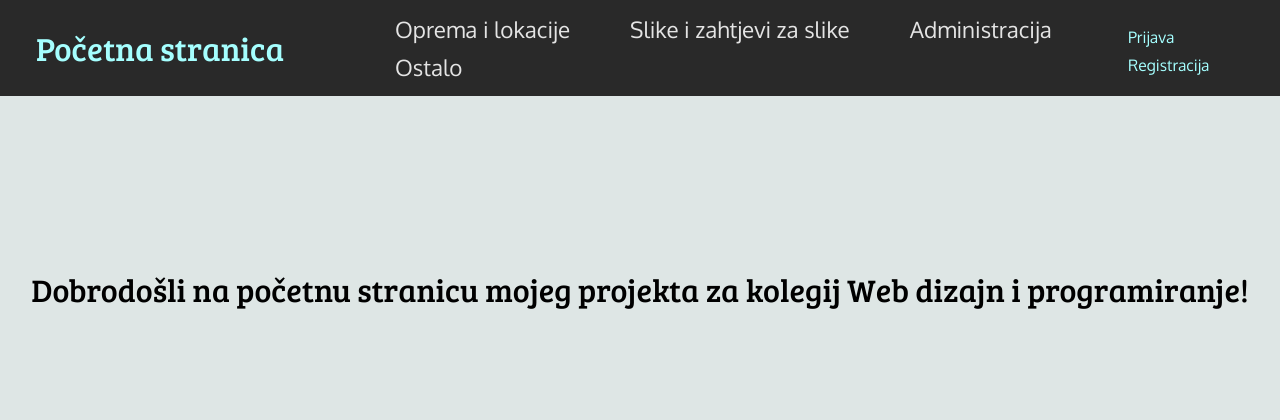
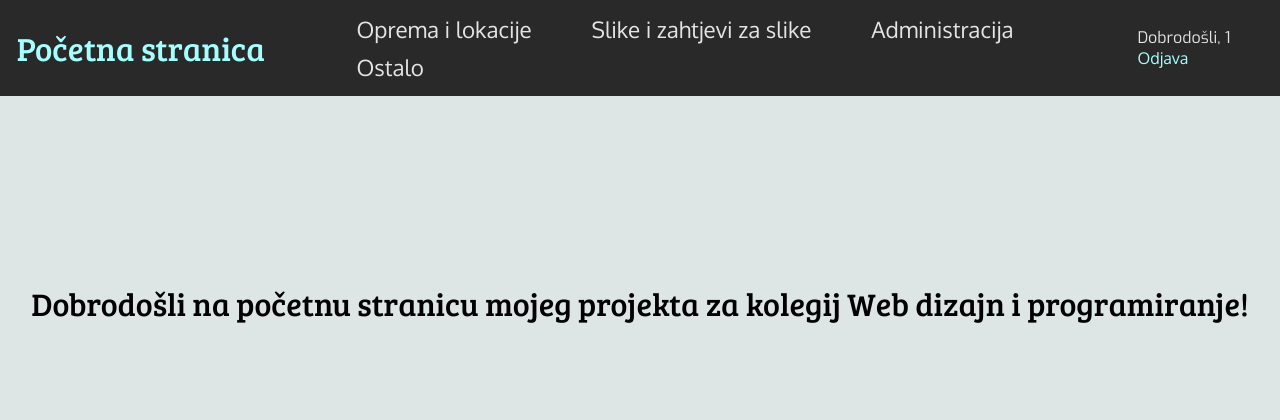
Before and after one commit to MihaelAndel/WebDiP_projekt, a PHP site: page / in a window 1280 px wide. Shown: the top 420 px of the page. Run offline with PHP 8.4, Linux system fonts and the light colour scheme; the visitor is signed in with stand-in values (Sample User, id 1); some web fonts are replaced.

Commit message:
Stil i header

```diff
--- a/css/prijava.css
+++ b/css/prijava.css
@@ -4,6 +4,10 @@
 input {
     display: block;
     margin: 8px 0px;
+}
+
+input[type="checkbox"]{
+    display: inline;
 }
 
 #zapamti-me {
--- a/css/style.css
+++ b/css/style.css
@@ -30,7 +30,7 @@ header {
     display: grid;
     place-items: center;
     align-items: center;
-    grid-template-columns: 25% 60% 15%;
+    grid-template-columns: 22% 63% 15%;
     grid-template-rows: 100%;
 }
 
@@ -157,13 +157,13 @@ input.krivi-unos {
 }
 
 label {
-    font-family: 'Courier New', Courier, monospace;
+    font-family: 'Oxygen', Courier, monospace;
     display: none;
     font-size: 75%;
 }
 
 label.prikazi {
-    display: block;
+    display: inline;
 }
 
 select {
--- a/index.php
+++ b/index.php
@@ -18,22 +18,13 @@ Sesija::kreirajSesiju();
 </head>
 
 <body id="index">
-    <?php include 'templates/tip-korisnika.php'; ?>
-    <header>
-        <a href="">
-            <h1 id="naslov">Početna stranica</h1>
-        </a>
-        <nav>
-            <ul id="navigacija">
-            </ul>
-        </nav>
-        <nav class="prijava-registracija">
-            <ul>
-                <li> <a href="./obrasci/prijava.php">Prijava</a> </li>
-                <li> <a href="./obrasci/registracija.php">Registracija</a> </li>
-            </ul>
-        </nav>
-    </header>
+    <?php
+    $index = true;
+    $naslov = "Početna stranica";
+    include 'templates/tip-korisnika.php';
+    include './templates/header.php';
+    ?>
+
 
     <main>
         <h1>Dobrodošli na početnu stranicu mojeg projekta za kolegij Web dizajn i programiranje!</h1>
--- a/obrasci/registracija.php
+++ b/obrasci/registracija.php
@@ -27,6 +27,7 @@ Sesija::kreirajSesiju();
     ?>
 
     <main>
+        <div>
             <form action="../php/registriraj.php" onsubmit="validateCaptcha()" method="post" autocomplete="off">
             <input autocomplete="false" style="display:none" name="hidden">
             <label for="ime" id="lblIme"></label>
@@ -45,6 +46,7 @@ Sesija::kreirajSesiju();
                 <input type="submit" id="submit" value="Registriraj se">
             </form>
         </main>
+    </div>
 
     <?php
     include '../templates/footer.php';
--- a/templates/footer.php
+++ b/templates/footer.php
@@ -1,17 +1,4 @@
 <footer>
     <address>Autor: <a href="mailto:mandel@foi.hr">Mihael Anđel</a> </address>
     <p id="izmjena">TODO</p>
-    <?php
-    set_include_path("../");
-    require_once 'php/sesija.class.php';
-    if (isset($_SESSION["korisnik"])) {
-        if (isset($index)) {
-            echo "<p id='odjava'>Dobrodošli, " . $_SESSION["korisnik"] .
-                "<br><a href='php/odjava.php'>Odjava</a></p>";
-        } else {
-            echo "<span id='odjava'><p>Dobrodošli, " . $_SESSION["korisnik"] .
-                "<br><a href='../php/odjava.php'>Odjava</a></p></span>";
-        }
-    }
-    ?>
 </footer>
--- a/templates/header.php
+++ b/templates/header.php
@@ -1,17 +1,29 @@
-<?php
+<header>
+    <a href='../index.php'>
+        <h1 id='naslov'><?php echo $naslov;?></h1>
+    </a>
+    <nav>
+        <ul id='navigacija'>
+        </ul>
+    </nav>
 
-echo "<header>"
-    . "<a href='../index.php'>"
-    . "<h1 id='naslov'>$naslov</h1>"
-    . "</a>"
-    . "<nav>"
-    . "<ul id='navigacija'> "
-    . "</ul> "
-    . "</nav>"
-    . "<nav class='prijava-registracija'>"
-    . "<ul>"
-    . "<li> <a href='../obrasci/prijava.php'>Prijava</a> </li>"
-    . "<li> <a href='../obrasci/registracija.php'>Registracija</a> </li>"
-    . "</ul>"
-    . "</nav>"
-    . "</header>";
+    <?php
+    $putanja = "..";
+    if (isset($index)) {
+        $putanja = ".";
+    }
+    if(!isset($_SESSION["korisnik"])){
+        echo "<nav class='prijava-registracija'>"
+            . "<ul>"
+            . "<li> <a href='{$putanja}/obrasci/prijava.php'>Prijava</a> </li>"
+            . "<li> <a href='{$putanja}/obrasci/registracija.php'>Registracija</a> </li>"
+            . "</ul>"
+            . "</nav>";
+    }
+    else {
+
+        echo "<p id='odjava'>Dobrodošli, " . $_SESSION["korisnik"] .
+                "<br><a href='{$putanja}/php/odjava.php'>Odjava</a></p>";
+    }
+    ?>
+</header>
```
Also changed, not shown: css/registracija.css (+9 -3 lines). Lines whose indentation alone changed are shown as unchanged.
